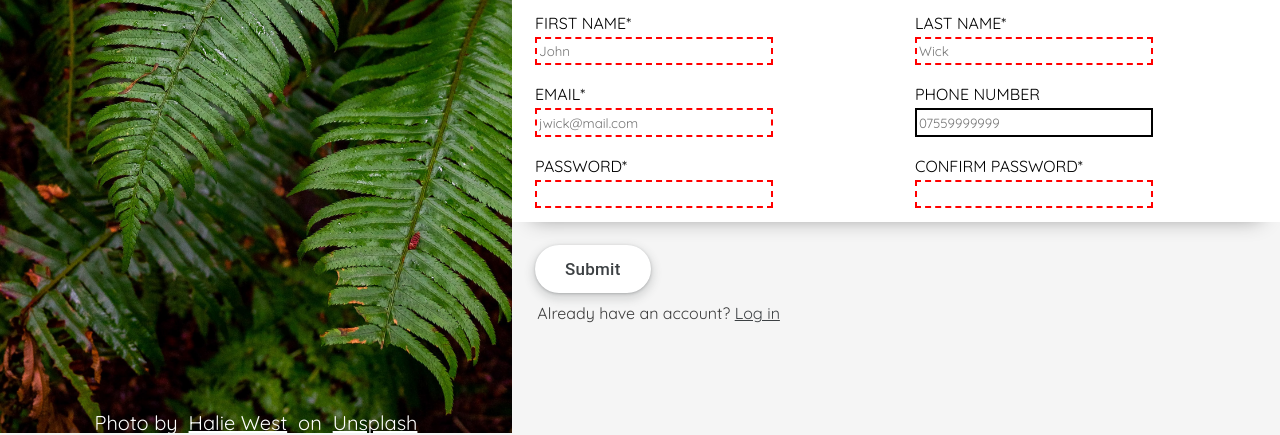
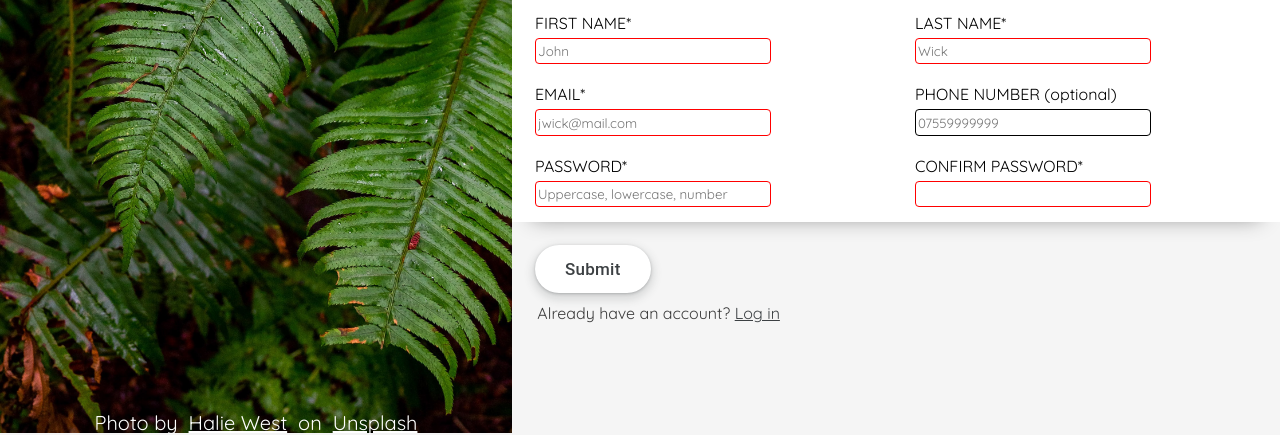
Before and after one commit to DrEpico/signupform, a plain HTML site: page index.html in a window 1280 px wide. Shown: the part 367-802 px from the top of the page. Drawn offline with Linux system fonts and the light colour scheme.

Commit message:
Added some input patterns

```diff
--- a/index.html
+++ b/index.html
@@ -29,27 +29,27 @@
                 <form method="post">
                     <div class="form-row">
                         <label for="first-name">FIRST NAME*</label>
-                        <input type="text" id="first-name" name="first-name" required placeholder="John">
+                        <input type="text" pattern="[A-Za-z]+" id="first-name" name="first-name" required placeholder="John">
                     </div>
                     <div class="form-row">
                         <label for="last-name">LAST NAME*</label>
-                        <input type="text" id="last-name" name="last-name" required placeholder="Wick">
+                        <input type="text" pattern="[A-Za-z]+" id="last-name" name="last-name" required placeholder="Wick">
                     </div>
                     <div class="form-row">
                         <label for="email">EMAIL*</label>
                         <input type="email" id="email" name="email" required placeholder="jwick@mail.com">
                     </div>
                     <div class="form-row">
-                        <label for="phone-number">PHONE NUMBER</label>
-                        <input type="text" id="phone-number" name="phone-number" placeholder="07559999999">
+                        <label for="phone-number">PHONE NUMBER (optional)</label>
+                        <input type="tel" pattern="^(\+44|0)\d{10}$" id="phone-number" name="phone-number" placeholder="07559999999">
                     </div>
                     <div class="form-row">
                         <label for="password">PASSWORD*</label>
-                        <input type="text" id="password" name="password" required>
+                        <input type="password" pattern="^(?=.*\d)(?=.*[a-z])(?=.*[A-Z])(?!.*\s).*$" minlength="8" id="password" name="password" placeholder="Uppercase, lowercase, number" required>
                     </div>
                     <div class="form-row">
                         <label for="confirm-password">CONFIRM PASSWORD*</label>
-                        <input type="text" id="confirm-password" name="confirm-password" required>
+                        <input type="password" pattern="^(?=.*\d)(?=.*[a-z])(?=.*[A-Z])(?!.*\s).*$" minlength="8" id="confirm-password" name="confirm-password" required>
                     </div>
             </div>
                     <button class="button-17" type="submit">Submit</button>
--- a/style.css
+++ b/style.css
@@ -128,14 +128,16 @@ label {
 input {
     width: 230px;
     height: 1.5rem;
+    border-radius: 4px;
 }
 
 input:invalid {
-    border: 2px dashed red;
+    border: 1.5px solid red;
+
 }
 
 input:valid {
-    border: 2px solid black;
+    border: 1.5px solid black;
 }
 
 button {
```
